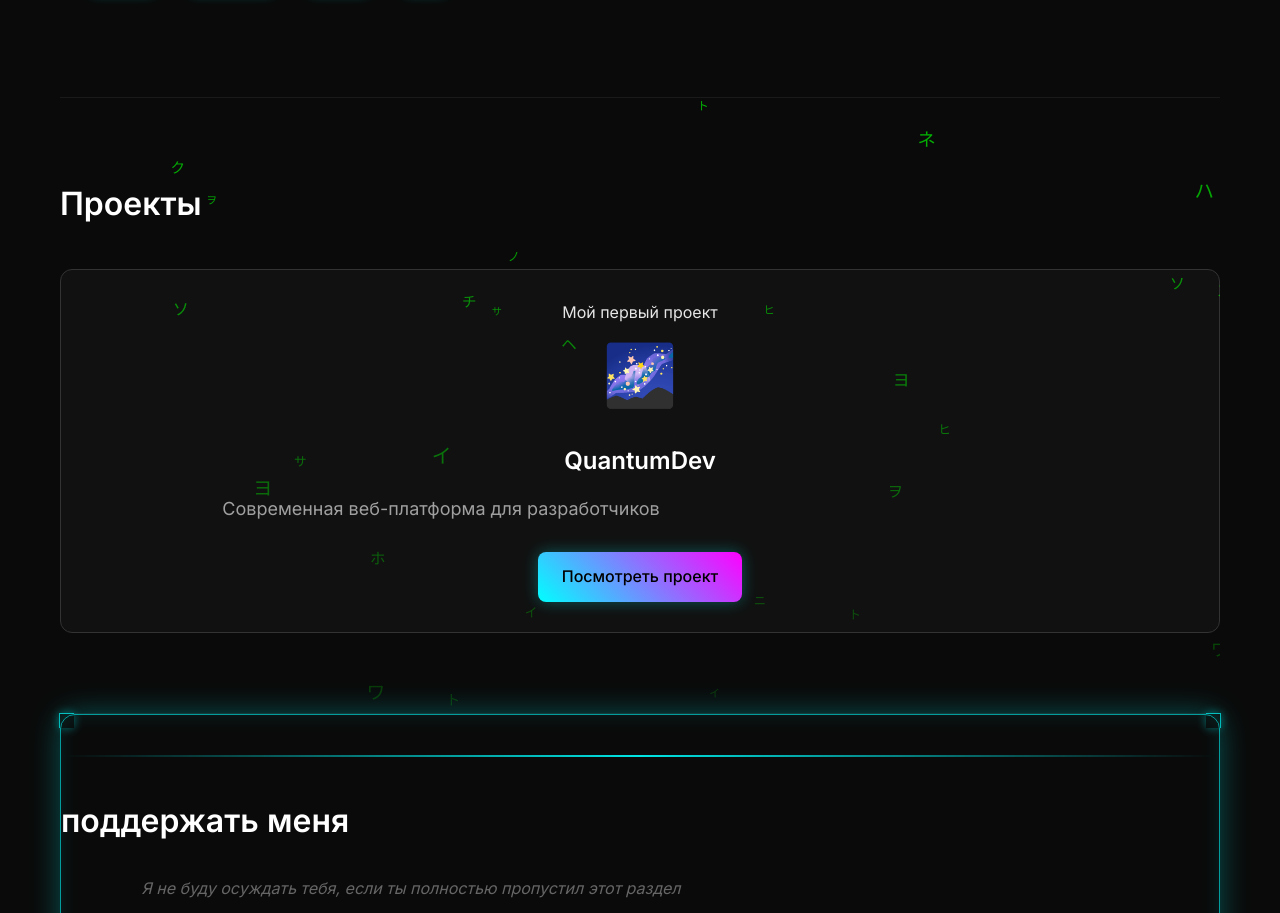
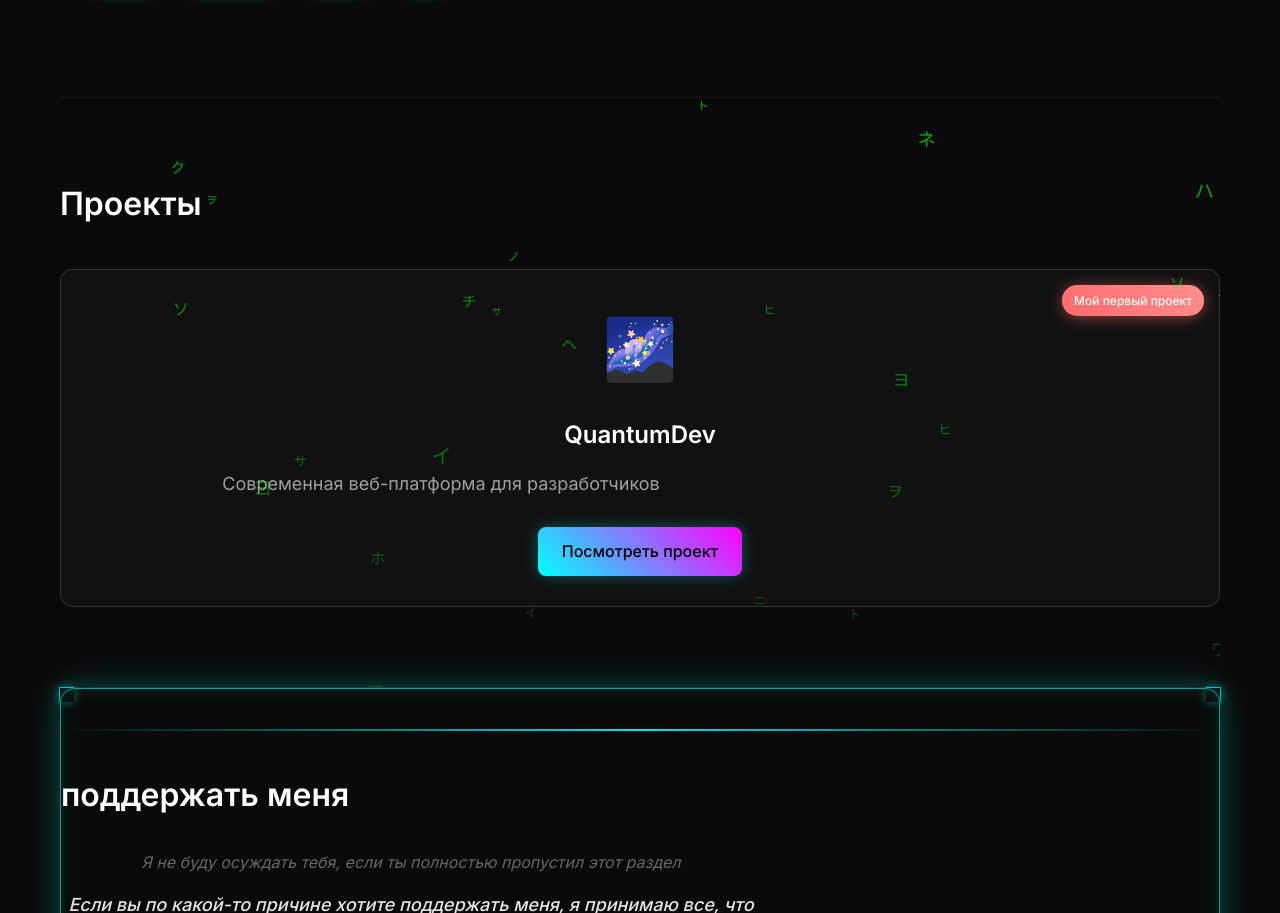
Before and after one commit to wenlixxq1/lovly.ru, a website: page index.html in a window 1280 px wide. Shown: the part 1830-2743 px from the top of the page. Drawn offline with nearby package versions, Linux system fonts and the light colour scheme; no server answers; animation ran at ten frames a second.

Commit message:
Update style.css

```diff
--- a/style.css
+++ b/style.css
@@ -496,6 +496,29 @@ body {
     }
     to {
         box-shadow: 0 0 35px rgba(0, 255, 255, 0.6), inset 0 0 20px rgba(0, 255, 255, 0.2);
+    }
+}
+
+.project-badge {
+    position: absolute;
+    top: 15px;
+    right: 15px;
+    background: linear-gradient(45deg, #ff6b6b, #ff8e8e);
+    color: #fff;
+    padding: 6px 12px;
+    border-radius: 15px;
+    font-size: 12px;
+    font-weight: 500;
+    box-shadow: 0 2px 10px rgba(255, 107, 107, 0.3);
+    animation: badge-glow 2s ease-in-out infinite alternate;
+}
+
+@keyframes badge-glow {
+    from {
+        box-shadow: 0 2px 10px rgba(255, 107, 107, 0.3);
+    }
+    to {
+        box-shadow: 0 2px 15px rgba(255, 107, 107, 0.5);
     }
 }
 
```
